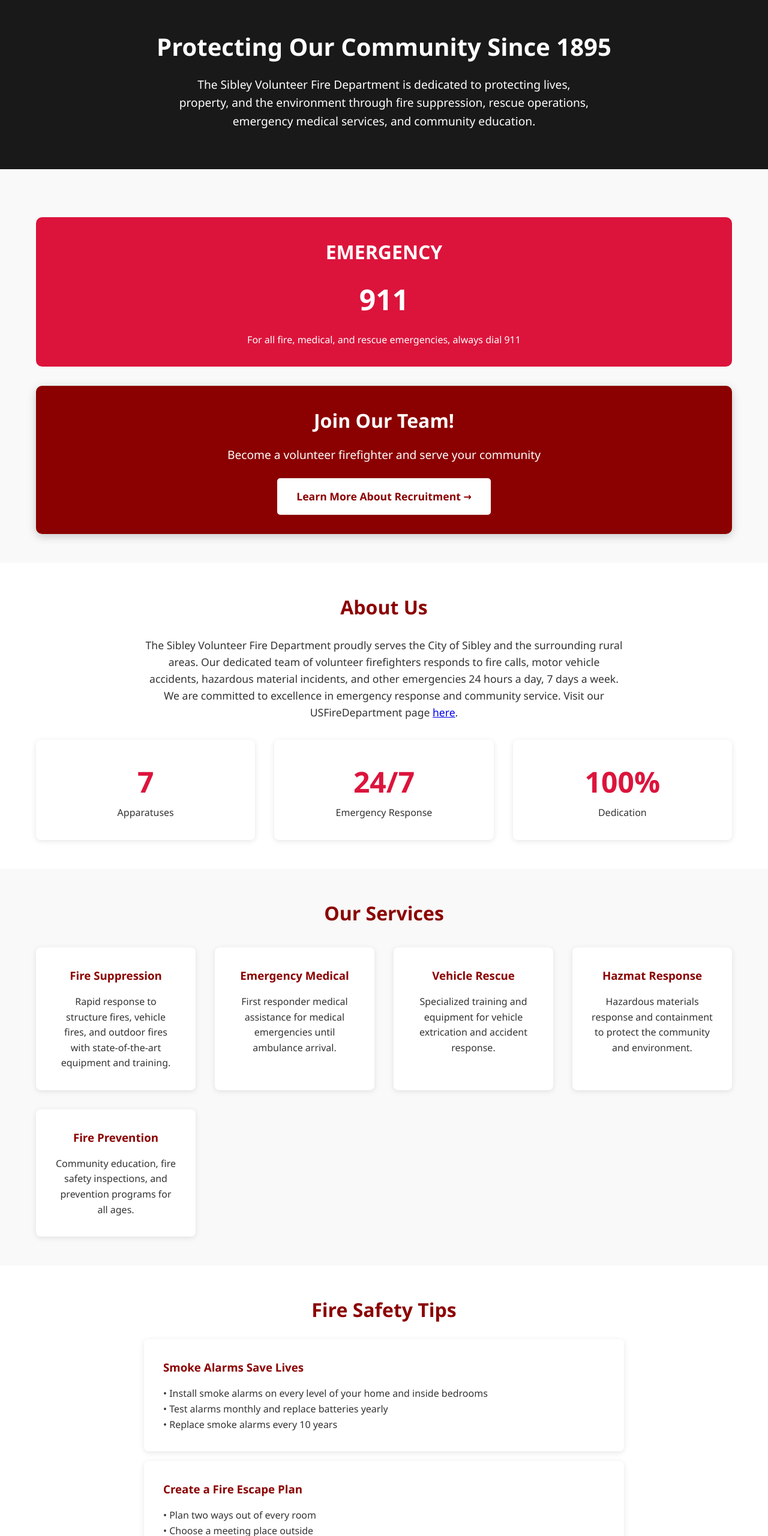
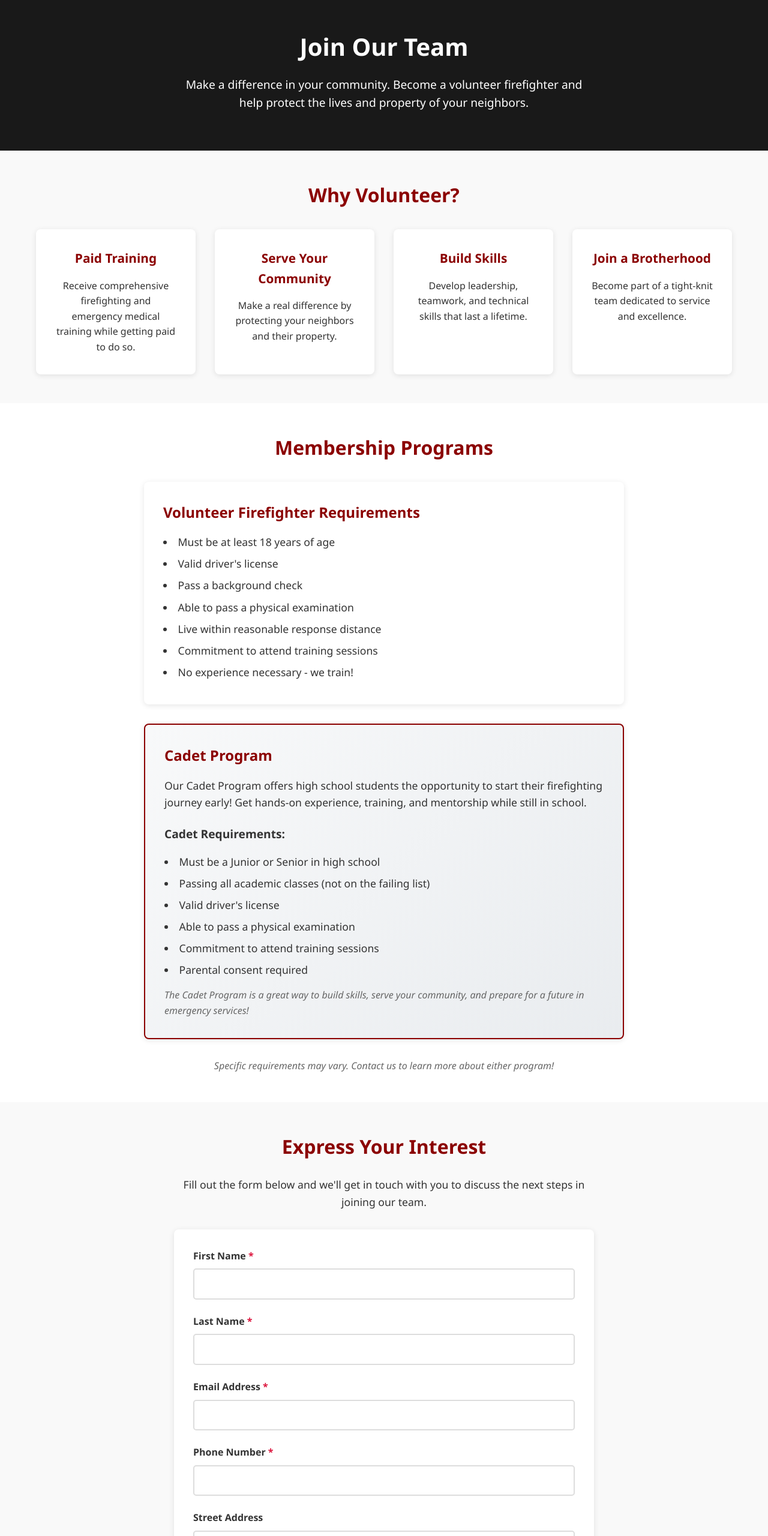
Before and after one commit to iMacWeirdo/sibleyfire.gihub.io, a plain HTML site: page index.html in a window 1280 px wide. Shown: the part 240-2800 px from the top of the page at 60% size. Drawn offline with Linux system fonts and the light colour scheme.

Commit message:
Update index.html for recruitment and benefits

```diff
--- a/index.html
+++ b/index.html
@@ -4,7 +4,7 @@
     <link rel="icon" type="image/png" href="/assets/favicon.png">
     <meta charset="UTF-8">
     <meta name="viewport" content="width=device-width, initial-scale=1.0">
-    <title>Sibley Volunteer Fire Department - Sibley, Iowa</title>
+    <title>Join Our Team - Sibley Volunteer Fire Department</title>
     <style>
         * {
             margin: 0;
@@ -38,11 +38,6 @@
             flex-wrap: wrap;
             justify-content: center;
             text-align: center;
-        }
-
-        .emblem {
-            width: 120px;
-            height: 120px;
         }
 
         h1 {
@@ -115,34 +110,14 @@
             margin: 0 auto;
         }
 
-        .emergency-box {
-            background: #DC143C;
-            color: white;
-            padding: 2rem;
-            border-radius: 10px;
-            text-align: center;
-            margin: 2rem 0;
-        }
-
-        .emergency-box h3 {
-            font-size: 2rem;
-            margin-bottom: 1rem;
-        }
-
-        .emergency-box .phone {
-            font-size: 3rem;
-            font-weight: bold;
-            margin: 1rem 0;
-        }
-
-        .services-grid {
+        .benefits-grid {
             display: grid;
             grid-template-columns: repeat(auto-fit, minmax(250px, 1fr));
             gap: 2rem;
             margin-top: 2rem;
         }
 
-        .service-card {
+        .benefit-card {
             background: white;
             padding: 2rem;
             border-radius: 8px;
@@ -151,47 +126,129 @@
             transition: transform 0.3s;
         }
 
-        .service-card:hover {
+        .benefit-card:hover {
             transform: translateY(-5px);
         }
 
-        .service-card h3 {
+        .benefit-card h3 {
             color: #8B0000;
             margin-bottom: 1rem;
+            font-size: 1.3rem;
         }
 
-        .stats {
-            display: grid;
-            grid-template-columns: repeat(auto-fit, minmax(200px, 1fr));
-            gap: 2rem;
-            text-align: center;
-            margin-top: 2rem;
-        }
-
-        .stat-box {
+        .requirements {
             background: white;
             padding: 2rem;
             border-radius: 8px;
             box-shadow: 0 2px 10px rgba(0,0,0,0.1);
+            max-width: 800px;
+            margin: 2rem auto;
         }
 
-        .stat-number {
-            font-size: 3rem;
-            color: #DC143C;
-            font-weight: bold;
+        .requirements ul {
+            list-style-position: inside;
+            margin-top: 1rem;
         }
 
-        .contact-info {
+        .requirements li {
+            margin: 0.5rem 0;
+            font-size: 1.1rem;
+        }
+
+        .form-container {
             background: white;
             padding: 2rem;
             border-radius: 8px;
             box-shadow: 0 2px 10px rgba(0,0,0,0.1);
-            margin-top: 2rem;
+            max-width: 700px;
+            margin: 2rem auto;
         }
 
-        .contact-info p {
-            margin: 0.5rem 0;
+        .form-group {
+            margin-bottom: 1.5rem;
+        }
+
+        label {
+            display: block;
+            margin-bottom: 0.5rem;
+            font-weight: bold;
+            color: #333;
+        }
+
+        input[type="text"],
+        input[type="email"],
+        input[type="tel"],
+        textarea,
+        select {
+            width: 100%;
+            padding: 0.8rem;
+            border: 2px solid #ddd;
+            border-radius: 5px;
+            font-size: 1rem;
+            font-family: inherit;
+            transition: border-color 0.3s;
+        }
+
+        input[type="text"]:focus,
+        input[type="email"]:focus,
+        input[type="tel"]:focus,
+        textarea:focus,
+        select:focus {
+            outline: none;
+            border-color: #8B0000;
+        }
+
+        textarea {
+            resize: vertical;
+            min-height: 120px;
+        }
+
+        .required {
+            color: #DC143C;
+        }
+
+        .submit-btn {
+            background: #DC143C;
+            color: white;
+            padding: 1rem 2rem;
+            border: none;
+            border-radius: 5px;
             font-size: 1.1rem;
+            font-weight: bold;
+            cursor: pointer;
+            width: 100%;
+            transition: background 0.3s, transform 0.3s;
+        }
+
+        .submit-btn:hover {
+            background: #8B0000;
+            transform: translateY(-2px);
+        }
+
+        .submit-btn:disabled {
+            background: #ccc;
+            cursor: not-allowed;
+            transform: none;
+        }
+
+        .success-message,
+        .error-message {
+            padding: 1rem;
+            border-radius: 5px;
+            margin-bottom: 1rem;
+            display: none;
+        }
+
+        .success-message {
+            background: #d4edda;
+            color: #155724;
+            border: 1px solid #c3e6cb;
+        }
+
+        .error-message {
+            background: #f8d7da;
+            color: #721c24;
+            border: 1px solid #f5c6cb;
         }
 
         footer {
@@ -231,133 +288,167 @@
 
     <nav>
         <ul>
-            <li><a href="#home">Home</a></li>
-            <li><a href="#about">About</a></li>
-            <li><a href="#services">Services</a></li>
-            <li><a href="#safety">Safety Tips</a></li>
-            <li><a href="#contact">Contact</a></li>
+            <li><a href="/">Home</a></li>
+            <li><a href="/#about">About</a></li>
+            <li><a href="/#services">Services</a></li>
+            <li><a href="/#safety">Safety Tips</a></li>
+            <li><a href="/#contact">Contact</a></li>
         </ul>
     </nav>
 
-    <section id="home" class="hero">
+    <section class="hero">
         <div class="container">
-            <h2>Protecting Our Community Since 1895</h2>
-            <p>The Sibley Volunteer Fire Department is dedicated to protecting lives, property, and the environment through fire suppression, rescue operations, emergency medical services, and community education.</p>
+            <h2>Join Our Team</h2>
+            <p>Make a difference in your community. Become a volunteer firefighter and help protect the lives and property of your neighbors.</p>
         </div>
     </section>
-    <section id="emergency">
+
+    <section>
         <div class="container">
-            <div class="emergency-box">
-                <h3>EMERGENCY</h3>
-                <div class="phone">911</div>
-                <p>For all fire, medical, and rescue emergencies, always dial 911</p>
-            </div>
-
-            <div style="background: #8B0000; color: white; padding: 2rem; border-radius: 10px; text-align: center; margin-top: 2rem; box-shadow: 0 4px 15px rgba(0,0,0,0.2);">
-                <h3 style="font-size: 2rem; margin-bottom: 1rem;"> Join Our Team!</h3>
-                <p style="font-size: 1.2rem; margin-bottom: 1.5rem;">Become a volunteer firefighter and serve your community</p>
-                <a href="./recruitment/" style="display: inline-block; background: white; color: #8B0000; padding: 1rem 2rem; border-radius: 5px; text-decoration: none; font-weight: bold; font-size: 1.1rem; transition: transform 0.3s, box-shadow 0.3s;">
-                    Learn More About Recruitment →
-                </a>
-            </div>
-        </div>
-    </section>
-    <section id="about">
-        <div class="container">
-            <h2>About Us</h2>
-            <p style="max-width: 800px; margin: 0 auto; text-align: center; font-size: 1.1rem;">
-                The Sibley Volunteer Fire Department proudly serves the City of Sibley and the surrounding rural areas.
-                Our dedicated team of volunteer firefighters responds to fire calls, motor vehicle accidents,
-                hazardous material incidents, and other emergencies 24 hours a day, 7 days a week. We are
-                committed to excellence in emergency response and community service. Visit our USFireDepartment page <a href="https://usfiredept.com/sibley-vfd-21001.html">here</a>.
-            </p>
-
-            <div class="stats">
-                <div class="stat-box">
-                    <div class="stat-number">7</div>
-                    <p>Apparatuses</p>
+            <h2>Why Volunteer?</h2>
+            <div class="benefits-grid">
+                <div class="benefit-card">
+                    <h3>Paid Training</h3>
+                    <p>Receive comprehensive firefighting and emergency medical training while getting paid to do so.</p>
                 </div>
-                <div class="stat-box">
-                    <div class="stat-number">24/7</div>
-                    <p>Emergency Response</p>
+                <div class="benefit-card">
+                    <h3>Serve Your Community</h3>
+                    <p>Make a real difference by protecting your neighbors and their property.</p>
                 </div>
-                <div class="stat-box">
-                    <div class="stat-number">100%</div>
-                    <p>Dedication</p>
+                <div class="benefit-card">
+                    <h3>Build Skills</h3>
+                    <p>Develop leadership, teamwork, and technical skills that last a lifetime.</p>
+                </div>
+                <div class="benefit-card">
+                    <h3>Join a Brotherhood</h3>
+                    <p>Become part of a tight-knit team dedicated to service and excellence.</p>
                 </div>
             </div>
         </div>
     </section>
 
-    <section id="services">
+    <section>
         <div class="container">
-            <h2>Our Services</h2>
-            <div class="services-grid">
-                <div class="service-card">
-                    <h3>Fire Suppression</h3>
-                    <p>Rapid response to structure fires, vehicle fires, and outdoor fires with state-of-the-art equipment and training.</p>
-                </div>
-                <div class="service-card">
-                    <h3>Emergency Medical</h3>
-                    <p>First responder medical assistance for medical emergencies until ambulance arrival.</p>
-                </div>
-                <div class="service-card">
-                    <h3>Vehicle Rescue</h3>
-                    <p>Specialized training and equipment for vehicle extrication and accident response.</p>
-                </div>
-                <div class="service-card">
-                    <h3>Hazmat Response</h3>
-                    <p>Hazardous materials response and containment to protect the community and environment.</p>
-                </div>
-                <div class="service-card">
-                    <h3>Fire Prevention</h3>
-                    <p>Community education, fire safety inspections, and prevention programs for all ages.</p>
-                </div>
+            <h2>Membership Programs</h2>
+
+            <div class="requirements">
+                <h3 style="color: #8B0000; font-size: 1.5rem; margin-bottom: 1rem;">Volunteer Firefighter Requirements</h3>
+                <ul>
+                    <li>Must be at least 18 years of age</li>
+                    <li>Valid driver's license</li>
+                    <li>Pass a background check</li>
+                    <li>Able to pass a physical examination</li>
+                    <li>Live within reasonable response distance</li>
+                    <li>Commitment to attend training sessions</li>
+                    <li>No experience necessary - we train!</li>
+                </ul>
             </div>
+
+            <div class="requirements" style="background: linear-gradient(135deg, #f8f9fa 0%, #e9ecef 100%); border: 2px solid #8B0000;">
+                <h3 style="color: #8B0000; font-size: 1.5rem; margin-bottom: 1rem;">Cadet Program</h3>
+                <p style="font-size: 1.1rem; margin-bottom: 1rem;">
+                    Our Cadet Program offers high school students the opportunity to start their firefighting journey early!
+                    Get hands-on experience, training, and mentorship while still in school.
+                </p>
+                <h4 style="color: #333; margin-top: 1.5rem; margin-bottom: 0.5rem; font-size: 1.2rem;">Cadet Requirements:</h4>
+                <ul>
+                    <li>Must be a Junior or Senior in high school</li>
+                    <li>Passing all academic classes (not on the failing list)</li>
+                    <li>Valid driver's license</li>
+                    <li>Able to pass a physical examination</li>
+                    <li>Commitment to attend training sessions</li>
+                    <li>Parental consent required</li>
+                </ul>
+                <p style="margin-top: 1rem; font-style: italic; color: #666;">
+                    The Cadet Program is a great way to build skills, serve your community, and prepare for a future in emergency services!
+                </p>
+            </div>
+
+            <p style="text-align: center; margin-top: 2rem; font-style: italic; color: #666;">
+                Specific requirements may vary. Contact us to learn more about either program!
+            </p>
         </div>
     </section>
 
-    <section id="safety">
+    <section>
         <div class="container">
-            <h2>Fire Safety Tips</h2>
-            <div style="max-width: 800px; margin: 0 auto;">
-                <div class="service-card" style="text-align: left; margin-bottom: 1rem;">
-                    <h3>Smoke Alarms Save Lives</h3>
-                    <p>• Install smoke alarms on every level of your home and inside bedrooms<br>
-                       • Test alarms monthly and replace batteries yearly<br>
-                       • Replace smoke alarms every 10 years</p>
+            <h2>Express Your Interest</h2>
+            <p style="text-align: center; max-width: 700px; margin: 0 auto 2rem; font-size: 1.1rem;">
+                Fill out the form below and we'll get in touch with you to discuss the next steps in joining our team.
+            </p>
+
+            <div class="form-container">
+                <div id="successMessage" class="success-message">
+                    Thank you for your interest! We'll contact you soon.
                 </div>
-                <div class="service-card" style="text-align: left; margin-bottom: 1rem;">
-                    <h3>Create a Fire Escape Plan</h3>
-                    <p>• Plan two ways out of every room<br>
-                       • Choose a meeting place outside<br>
-                       • Practice your escape plan twice a year</p>
+                <div id="errorMessage" class="error-message">
+                    There was an error submitting the form. Please try again or contact us directly.
                 </div>
-                <div class="service-card" style="text-align: left;">
-                    <h3>Kitchen Safety</h3>
-                    <p>• Never leave cooking unattended<br>
-                       • Keep flammable items away from the stove<br>
-                       • Have a fire extinguisher readily accessible</p>
-                </div>
-            </div>
-        </div>
-    </section>
 
-    <section id="contact">
-        <div class="container">
-            <h2>Contact Us</h2>
-            <div class="contact-info">
-                <p><strong>Non-Emergency:</strong> (712) 754-2541</p>
-                <p><strong>Address:</strong> 808 3rd Ave, Sibley, IA 51249</p>
-                <p><strong>Email:</strong> info@sibleyfire.org</p>
-                <p><strong>Chief:</strong> Ken Huls</p>
-                <p style="margin-top: 1rem; font-style: italic;">Emergency services available 24/7 &#64 <strong>911</strong></p>
-            </div>
+                <form id="recruitmentForm">
+                    <div class="form-group">
+                        <label for="firstName">First Name <span class="required">*</span></label>
+                        <input type="text" id="firstName" name="firstName" required>
+                    </div>
 
-            <div style="margin-top: 2rem; text-align: center;">
-                <h3 style="color: #8B0000; margin-bottom: 1rem;">Interested in Joining?</h3>
-                <p style="font-size: 1.1rem;">We're always looking for dedicated individuals to join our volunteer fire department.
-                   No experience necessary - we provide comprehensive training!</p>
+                    <div class="form-group">
+                        <label for="lastName">Last Name <span class="required">*</span></label>
+                        <input type="text" id="lastName" name="lastName" required>
+                    </div>
+
+                    <div class="form-group">
+                        <label for="email">Email Address <span class="required">*</span></label>
+                        <input type="email" id="email" name="email" required>
+                    </div>
+
+                    <div class="form-group">
+                        <label for="phone">Phone Number <span class="required">*</span></label>
+                        <input type="tel" id="phone" name="phone" required>
+                    </div>
+
+                    <div class="form-group">
+                        <label for="address">Street Address</label>
+                        <input type="text" id="address" name="address">
+                    </div>
+
+                    <div class="form-group">
+                        <label for="city">City</label>
+                        <input type="text" id="city" name="city">
+                    </div>
+
+                    <div class="form-group">
+                        <label for="age">Age / Program Interest <span class="required">*</span></label>
+                        <p>Note: If applying to be a cadet, regardless of age, choose "Cadet Program..."</p>
+                        <select id="age" name="age" required>
+                            <option value="">Select...</option>
+                            <option value="Cadet (High School)">Cadet Program (High School Junior/Senior)</option>
+                            <option value="18-25">18-25</option>
+                            <option value="26-35">26-35</option>
+                            <option value="36-45">36-45</option>
+                            <option value="46-55">46-55</option>
+                            <option value="56+">56+</option>
+                        </select>
+                    </div>
+
+                    <div class="form-group">
+                        <label for="experience">Previous Fire/EMS Experience</label>
+                        <select id="experience" name="experience">
+                            <option value="">Select...</option>
+                            <option value="none">No Experience</option>
+                            <option value="some">Some Training</option>
+                            <option value="certified">Certified Firefighter</option>
+                            <option value="emt">EMT/Paramedic</option>
+                            <option value="other">Other Emergency Services</option>
+                        </select>
+                    </div>
+
+                    <div class="form-group">
+                        <label for="message">Why do you want to join? Tell us about yourself:</label>
+                        <textarea id="message" name="message"></textarea>
+                    </div>
+
+                    <button type="submit" class="submit-btn" id="submitBtn">Submit Application</button>
+                </form>
             </div>
         </div>
     </section>
@@ -368,5 +459,53 @@
             <p style="margin-top: 0.5rem;">Proudly Serving Sibley, Iowa and Surrounding Communities</p>
         </div>
     </footer>
+
+    <script>
+        // REPLACE THIS URL WITH YOUR GOOGLE APPS SCRIPT WEB APP URL
+        const SCRIPT_URL = 'https://script.google.com/macros/s/AKfycby6Pgf3aVTWi8xZ3hjN1ANC8sOsjr4oPOWrK6Y6pWY7gvHHrybSiYIyNVS6-1k0-ww8fw/exec';
+
+        const form = document.getElementById('recruitmentForm');
+        const submitBtn = document.getElementById('submitBtn');
+        const successMessage = document.getElementById('successMessage');
+        const errorMessage = document.getElementById('errorMessage');
+
+        form.addEventListener('submit', async (e) => {
+            e.preventDefault();
+
+            // Hide any previous messages
+            successMessage.style.display = 'none';
+            errorMessage.style.display = 'none';
+
+            // Disable submit button
+            submitBtn.disabled = true;
+            submitBtn.textContent = 'Submitting...';
+
+            // Gather form data
+            const formData = new FormData(form);
+            const data = Object.fromEntries(formData.entries());
+
+            try {
+                const response = await fetch(SCRIPT_URL, {
+                    method: 'POST',
+                    body: JSON.stringify(data)
+                });
+
+                if (response.ok) {
+                    successMessage.style.display = 'block';
+                    form.reset();
+                    // Scroll to success message
+                    successMessage.scrollIntoView({ behavior: 'smooth', block: 'nearest' });
+                } else {
+                    throw new Error('Server error');
+                }
+            } catch (error) {
+                errorMessage.style.display = 'block';
+                errorMessage.scrollIntoView({ behavior: 'smooth', block: 'nearest' });
+            } finally {
+                submitBtn.disabled = false;
+                submitBtn.textContent = 'Submit Application';
+            }
+        });
+    </script>
 </body>
 </html>
```
